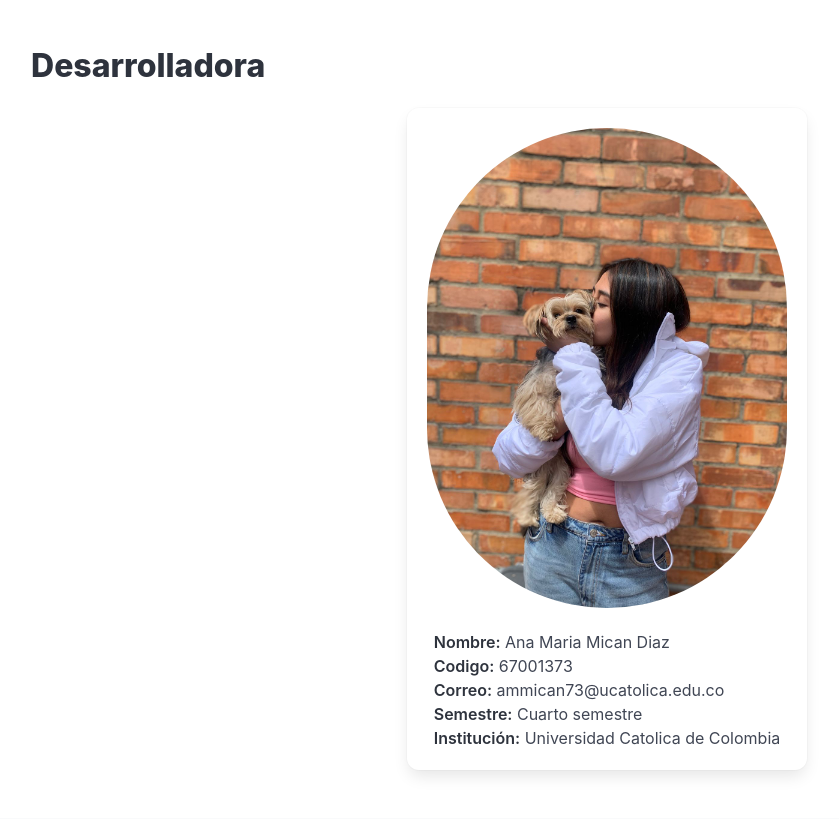
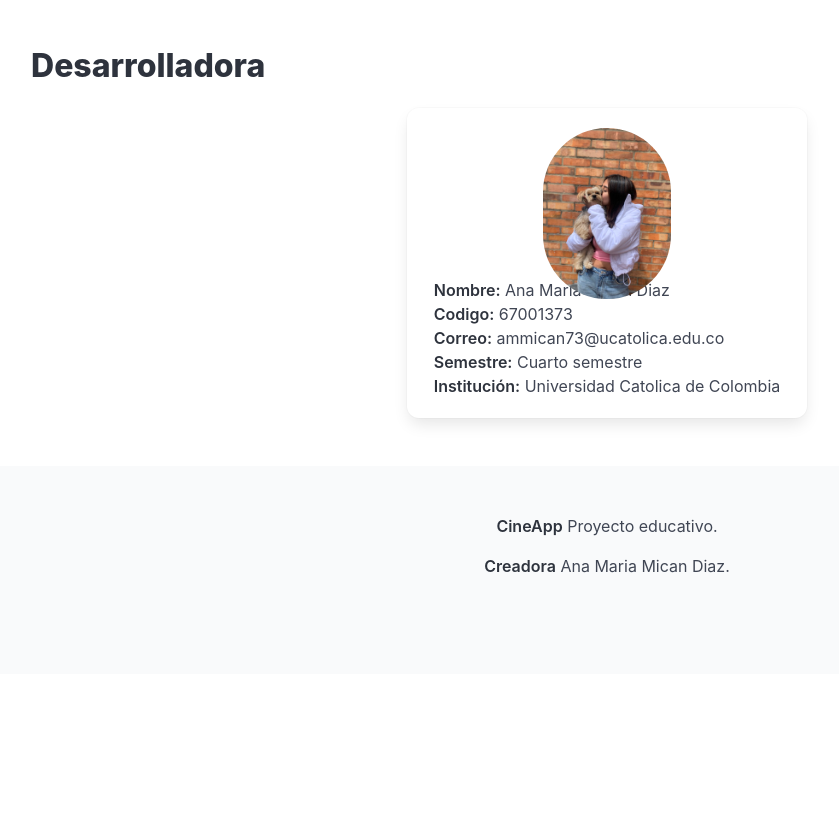
Before and after one commit to Anaa282/Disney-Dreamworks, a FastAPI app: page /info/desarrollador in a window 1280 px wide. Shown: the part 52-871 px from the top of the page, without its empty margins (33-872 px from the left). After the commit the page ends 625 px from the top, so only its background shows below. Run offline with FastAPI, Linux system fonts and the light colour scheme.

Commit message:
direccion imagenes8

```diff
--- a/templates/desarrollador.html
+++ b/templates/desarrollador.html
@@ -6,7 +6,7 @@
 <h1 class="title">Desarrolladora</h1>
 
 <div class="box has-text-centered" style="max-width: 400px; margin: auto;">
-    <figure class="image is-120x120 is-inline-block mb-4">
+    <figure class="image is-128x128 is-inline-block mb-4" style="margin-bottom: 20px;">
         <img class="is-rounded" src="/static/foto-ana.jpeg" alt="Foto">
     </figure>
 
```
